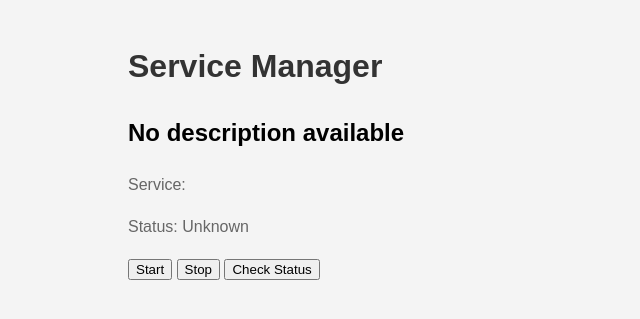
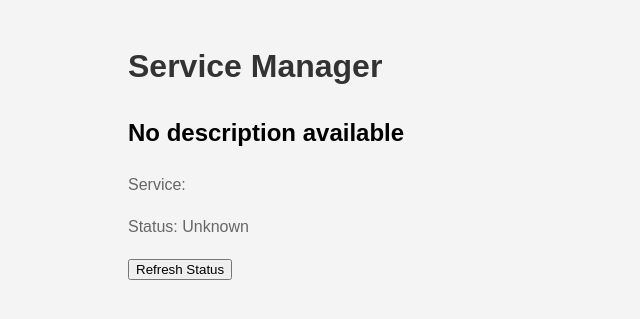
Before and after one commit to lalanikarim/service-manager, a Flask app: page / in a window 1280 px wide. Shown: the top 319 px of the page, without its empty margins (0-640 px from the left). Run offline with Flask 3, Linux system fonts and the light colour scheme.

Commit message:
change button behavior

```diff
--- a/templates/index.html
+++ b/templates/index.html
@@ -11,13 +11,15 @@
         <h1>Service Manager</h1>
         <div id="services">
             {% for service_name, description in services %}
-            <div class="service">
+            <div class="service" id="service-{{ service_name }}">
                 <h2>{{ description }}</h2>
                 <p>Service: {{ service_name }}</p>
                 <p>Status: <span class="status" id="status-{{ service_name }}">Unknown</span></p>
-                <button onclick="startService('{{ service_name }}')">Start</button>
-                <button onclick="stopService('{{ service_name }}')">Stop</button>
-                <button onclick="checkStatus('{{ service_name }}')">Check Status</button>
+                <div class="button-container">
+                    <button class="start-button" onclick="startService('{{ service_name }}')" style="display: none;">Start</button>
+                    <button class="stop-button" onclick="stopService('{{ service_name }}')" style="display: none;">Stop</button>
+                    <button onclick="refreshStatus('{{ service_name }}')">Refresh Status</button>
+                </div>
             </div>
             {% endfor %}
         </div>
@@ -28,7 +30,7 @@
                 .then(response => response.json())
                 .then(data => {
                     alert(data.message);
-                    checkStatus(service);
+                    refreshStatus(service);
                 });
         }
 
@@ -37,22 +39,38 @@
                 .then(response => response.json())
                 .then(data => {
                     alert(data.message);
-                    checkStatus(service);
+                    refreshStatus(service);
                 });
         }
 
-        function checkStatus(service) {
+        function refreshStatus(service) {
             fetch(`/status/${service}`)
                 .then(response => response.json())
                 .then(data => {
-                    document.getElementById(`status-${service}`).textContent = data.status;
+                    const statusElement = document.getElementById(`status-${service}`);
+                    statusElement.textContent = data.status;
+                    updateButtons(service, data.status);
                 });
+        }
+
+        function updateButtons(service, status) {
+            const serviceElement = document.getElementById(`service-${service}`);
+            const startButton = serviceElement.querySelector('.start-button');
+            const stopButton = serviceElement.querySelector('.stop-button');
+
+            if (status === 'active') {
+                startButton.style.display = 'none';
+                stopButton.style.display = 'inline-block';
+            } else {
+                startButton.style.display = 'inline-block';
+                stopButton.style.display = 'none';
+            }
         }
 
         // Check status of all services on page load
         document.addEventListener('DOMContentLoaded', (event) => {
             {% for service_name, _ in services %}
-            checkStatus('{{ service_name }}');
+            refreshStatus('{{ service_name }}');
             {% endfor %}
         });
     </script>
```
